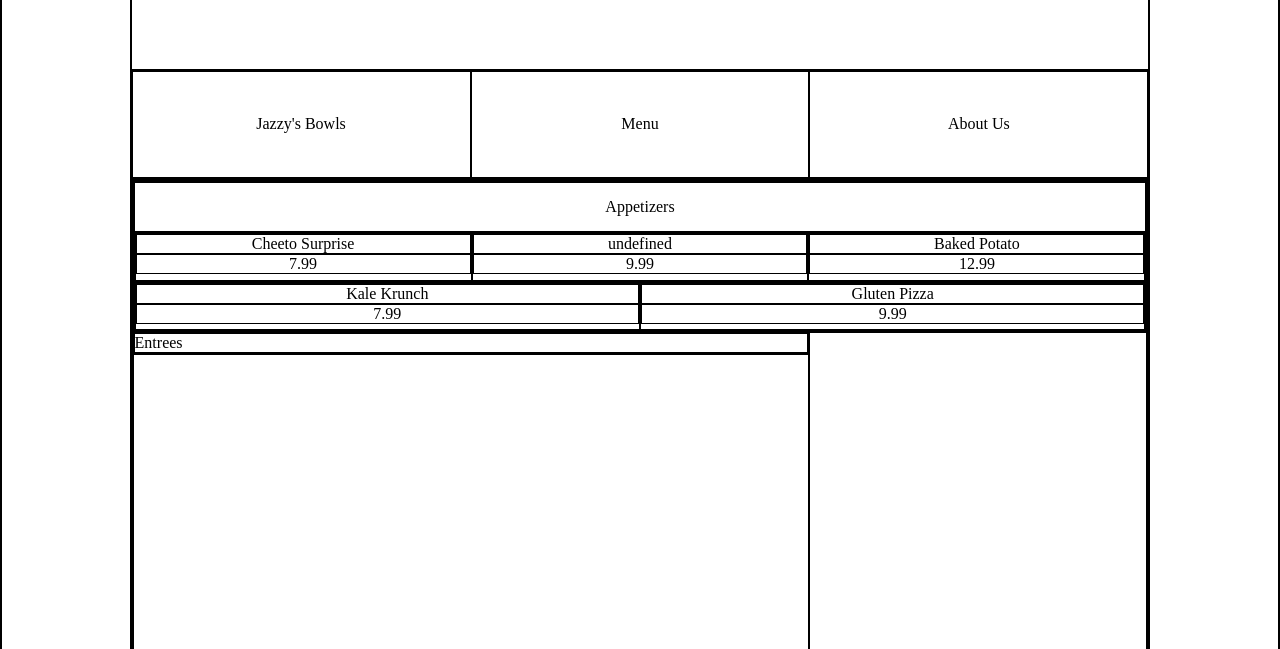
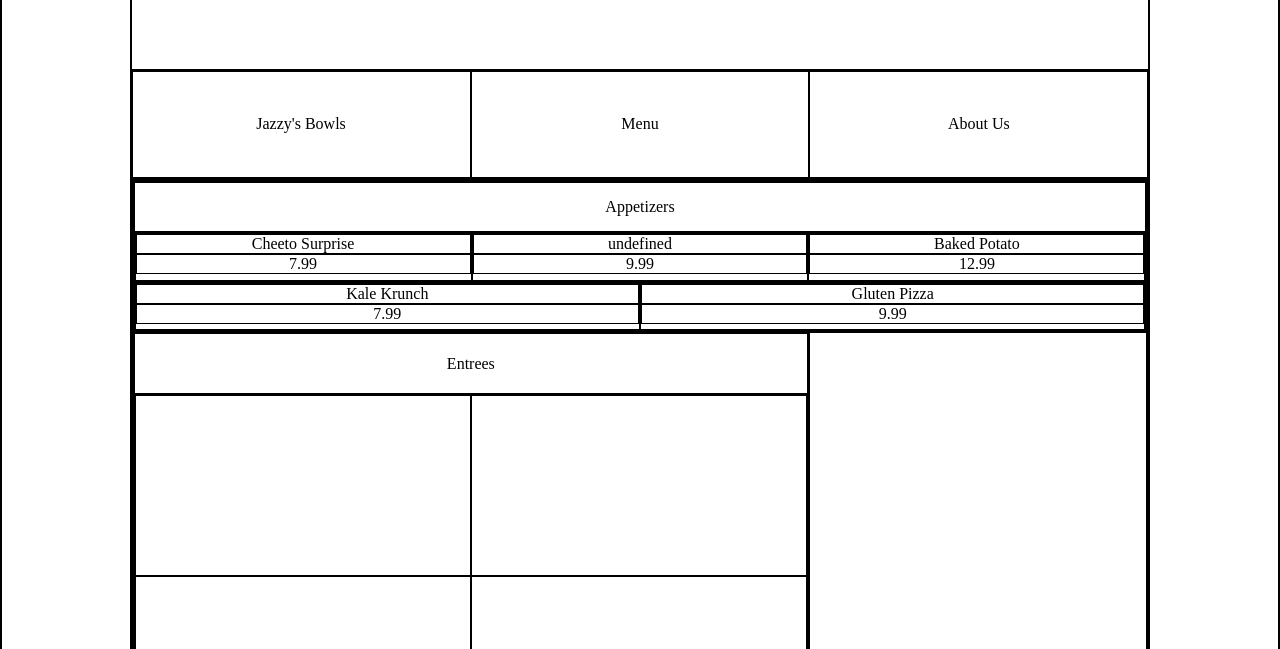
Before and after one commit to RTSolutionsLarry/odinRestaurantPage, a website built with webpack: page src/template.html in a window 1280 px wide. Both pictures are taken after a click on the element "Menu". Shown: the part 151-800 px from the top of the page. Built offline with nearby package versions, Linux system fonts and the light colour scheme.

Commit message:
Add entree section and styling to menu

```diff
--- a/src/menu.js
+++ b/src/menu.js
@@ -96,8 +96,15 @@ const displayMenu = () => {
     entreeContainer.appendChild(entreeSection);
 
     entreeContainer.classList.add('menuSection')
+    entreeContainer.classList.add('entree');
     const drinkContainer = document.createElement('div');
     drinkContainer.classList.add('menuSection')
+
+    for (let x = 0; x < 6; x++) {
+        const entreeItem = document.createElement('div');
+
+        entreeSection.appendChild(entreeItem);
+    }
 
     mainContent.appendChild(menuContainer);
     menuContainer.appendChild(appetizerContainer);
--- a/src/styles.css
+++ b/src/styles.css
@@ -57,7 +57,8 @@ body {
     height: 100%;
 }
 
-.appetizerHeader {
+.appetizerHeader,
+.entreeHeader {
     display: flex;
     justify-content: center;
     align-items: center;
@@ -74,3 +75,15 @@ body {
     grid-template-columns: 1fr 1fr;
     text-align: center;
 }
+
+.entree {
+    display: grid;
+    grid-template-rows: 1fr 9fr;
+}
+
+.entreeSection {
+    display: grid;
+    grid-template-columns: 1fr 1fr;
+    grid-template-rows: 1fr 1fr 1fr;
+    height: 100%;
+}
```
